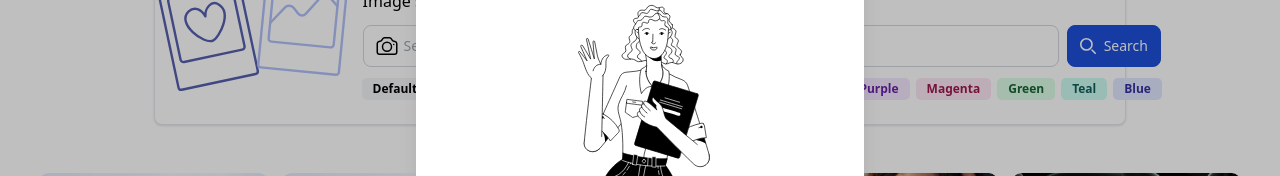
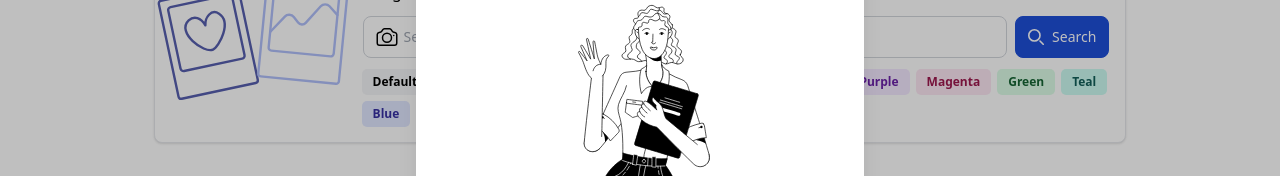
Before and after one commit to Yonn-Yoo/yonn-pix, a Next.js app: page / in a window 1280 px wide. Shown: the part 189-365 px from the top of the page. Built offline with nearby package versions, Linux system fonts and the light colour scheme; no server answers.

Commit message:
style: wrap color badges when screen gets smaller

```diff
--- a/src/array/colorArray.ts
+++ b/src/array/colorArray.ts
@@ -1,4 +1,7 @@
-export const colorArray = [
+import { colorType } from '../types/reqBody';
+
+export const colorArray: { label: string; value: colorType; color: string }[] =
+  [
     {
       label: 'Default',
       value: null,
--- a/src/components/home/SearchSection.tsx
+++ b/src/components/home/SearchSection.tsx
@@ -15,7 +15,7 @@ export default function SearchSection({
     query: '',
   });
 
-  const handleOnChange = (value: string, key: string) => {
+  const handleOnChange = (value: string | null, key: string) => {
     setSearchCondition((prev) => ({
       ...prev,
       [key]: value,
@@ -61,17 +61,17 @@ export default function SearchSection({
               Search
             </button>
           </div>
-          <div className="flex mt-3 text-xs font-semibold space-x-2">
+          <div className="flex flex-wrap gap-3 md:gap-2 mt-3 text-xs font-semibold">
             {colorArray.map(({ label, value, color }, idx) => (
-              <span
+              <button
                 key={`colorBadge-${idx}`}
                 onClick={() => handleOnChange(value, 'color')}
-                className={`${color} px-2.5 py-0.5 rounded hover:opacity-70 duration-150 ease-out cursor-pointer ring-1 ${
-                  value === searchCondition.color && 'ring-[3px] !ring-blue-400'
+                className={`${color} px-3 md:px-2.5 py-1 rounded hover:opacity-70 duration-150 ease-out cursor-pointer ring-1 ${
+                  value === searchCondition.color && 'ring-2 !ring-blue-500'
                 }`}
               >
                 {label}
-              </span>
+              </button>
             ))}
           </div>
         </div>
```
Lines whose indentation alone changed are shown as unchanged.
